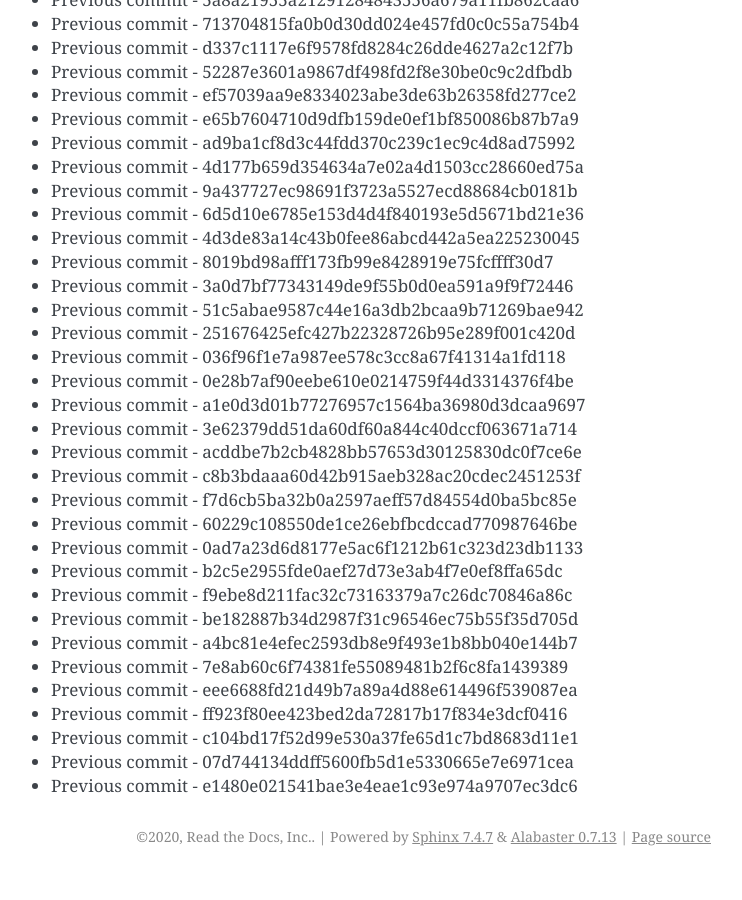
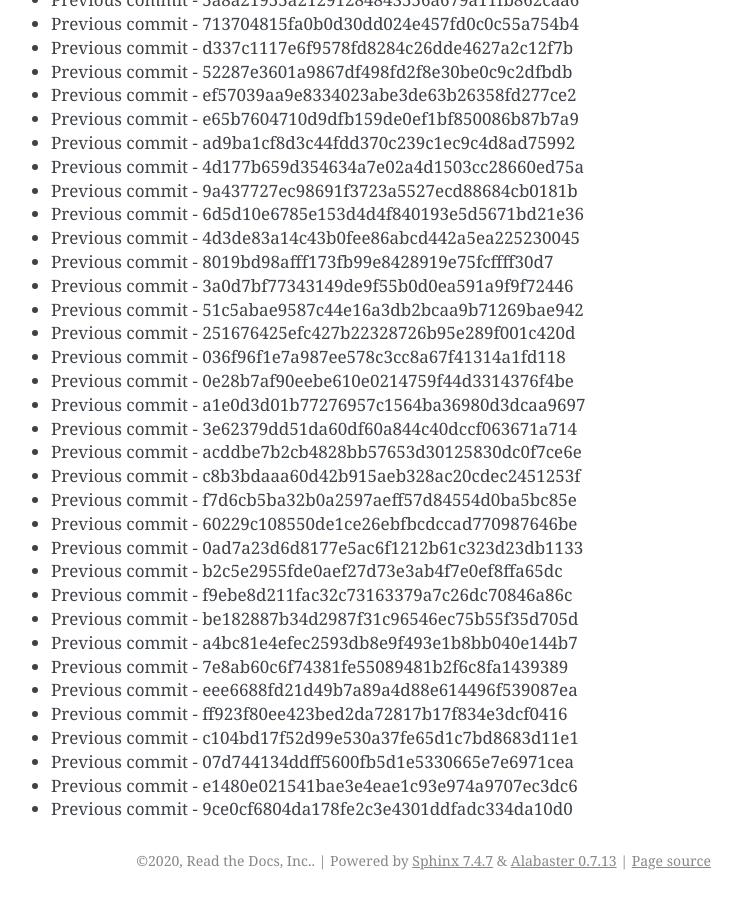
Before and after one commit to readthedocs/rtd-git-stresstest, a Sphinx documentation site: the page built from docs/updates.rst, in a window 1280 px wide and 900 px high, scrolled down 46607 px. Shown: the whole window, without its empty margins (399-1141 px from the left). Built offline with Sphinx 7.4.7, drawn with Linux system fonts in a browser that asks for light colours; before the commit the page ends 47483 px from its top, so only the background shows below that.

Commit message:
Generating commit from previous: 9ce0cf6804da178fe2c3e4301ddfadc334da10d0

```diff
--- a/docs/updates.rst
+++ b/docs/updates.rst
@@ -1990,3 +1990,4 @@ It can be tested for any performance characteristics.
 * Previous commit - c104bd17f52d99e530a37fe65d1c7bd8683d11e1
 * Previous commit - 07d744134ddff5600fb5d1e5330665e7e6971cea
 * Previous commit - e1480e021541bae3e4eae1c93e974a9707ec3dc6
+* Previous commit - 9ce0cf6804da178fe2c3e4301ddfadc334da10d0
```
